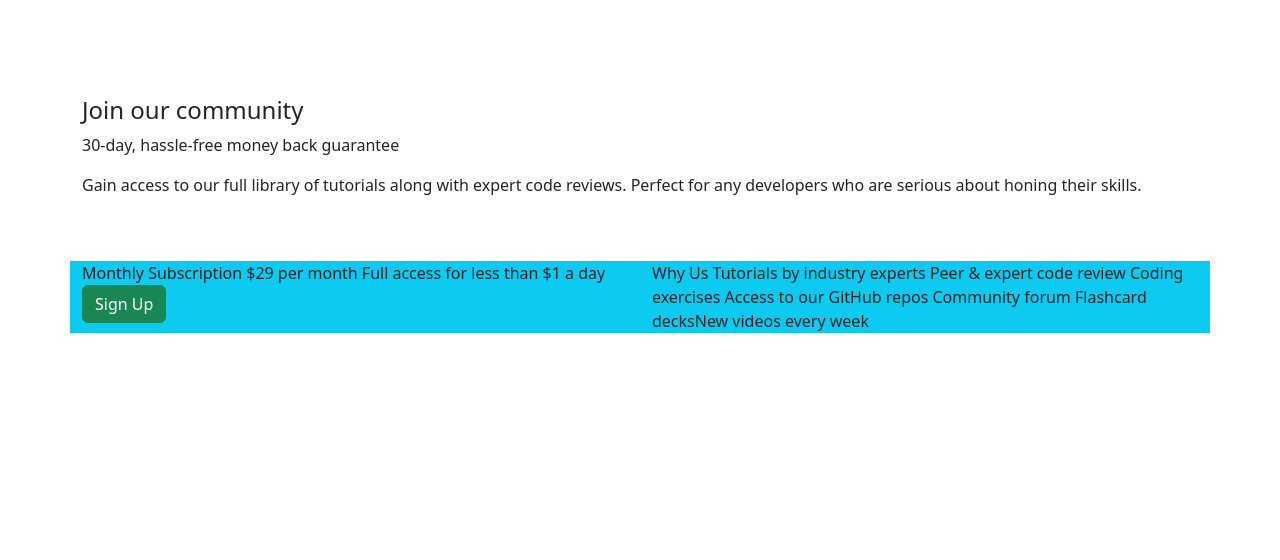
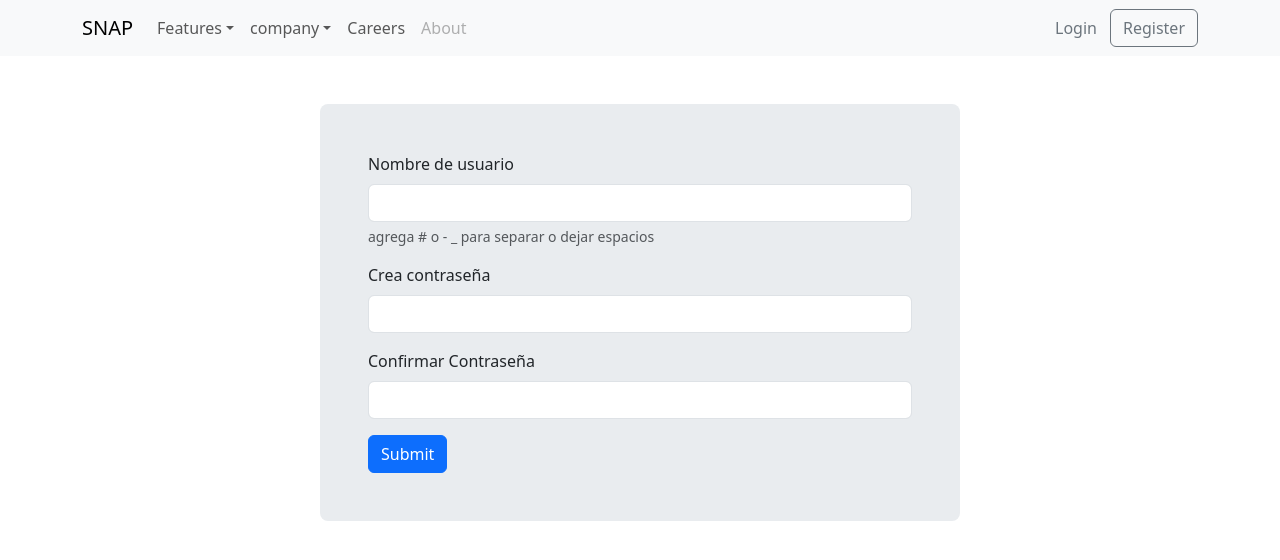
Before and after one commit to Yamile0712/snap_section_bs, a React (Vite) app: page / in a window 1280 px wide. Shown: the top 560 px of the page. Built offline with nearby package versions, Linux system fonts and the light colour scheme.

Commit message:
se agrego los formularios

```diff
--- a/src/App.jsx
+++ b/src/App.jsx
@@ -1,8 +1,10 @@
 import React from 'react'
 /*import {Header} from './components/Header.jsx'
  import { Home } from './Pages/Home'
-import { Careers } from './Pages/Careers.jsx'*/
-import { About } from './Pages/About.jsx'
+import { Careers } from './Pages/Careers.jsx'
+import { About } from './Pages/About.jsx'*/
+import { Login } from './Pages/Login.jsx'
+import { Registre } from './Pages/Registre.jsx'
 
 export const App = () => {
 
@@ -10,8 +12,10 @@ export const App = () => {
     <>
       {/* <Header />
    <Home />
-    <Careers />*/}
+    <Careers />
       <About />
+      <Login />*/}
+      <Registre />
     </>
 
   )
--- a/src/Pages/About.jsx
+++ b/src/Pages/About.jsx
@@ -5,36 +5,49 @@ import { Header } from '../components/Header.jsx'
 export const About = () => {
     return (
         <>
+            <Header />
 
             <br />
             <br />
             <br />
             <br />
 
-            <div className="container d-flex flex-column gap-5" >
+            <div className="container d-flex flex-column gap-5 bg-body-secondary w-100" >
 
                 <div className="row">
-                    <div className="col-sm-11"><h4>Join our community</h4></div>
-                    <p>30-day, hassle-free money back guarantee</p>
+                    <div className="col-11 text-info"><h4>Join our community</h4></div>
+                    <p className='text-success'>30-day, hassle-free money back guarantee</p>
                     <p>  Gain access to our full library of tutorials along with expert code reviews. Perfect for any developers who are serious about honing their skills.</p>
                 </div>
 
-                <div className="row bg-info ">
-                    <div className="col-sm">Monthly Subscription
-                        $29
-                        per month
+                <div className="row bg-info">
+
+                    <div className="col-6 ">
+                        <br />
+                        <h4>Monthly Subscription</h4>
+                        <div className="d-flex align-items-baseline gap-3">
+                            <h2>$29</h2>
+                            <h5> per month</h5>
+                        </div>
                         Full access for less than $1 a day
+                        <br />
+                        <br />
                         <a href="http://www.jango.com" className="btn btn-success">Sign Up</a>
+                        <br />
+                        <br />
                     </div>
 
-                    <div className="col-sm">Why Us
+                    <div className="col-6 bg-info-subtle">
+                        <br />
+                        <h4>Why Us</h4>
+                        <br />
                         Tutorials by industry experts
                         Peer & expert code review
                         Coding exercises
                         Access to our GitHub repos
                         Community forum
                         Flashcard decksNew videos every week
-                        </div>
+                    </div>
                 </div>
             </div>
         </>
--- /dev/null
+++ b/src/Pages/Login.jsx
@@ -0,0 +1,31 @@
+import React from 'react'
+import { Header } from '../components/Header.jsx'
+
+
+
+export const Login = () => {
+    return (
+        <>
+            <Header />
+
+            <form className="container w-50 mt-5 bg-body-secondary p-5 rounded-3">
+                <div className="mb-3">
+                    <label htmlFor="exampleInputEmail1" className="form-label">Correo</label>
+                    <input type="email" className="form-control" id="exampleInputEmail1" aria-describedby="emailHelp"/>
+                        <div id="emailHelp" className="form-text">Nunca compartiremos su correo electrónico con nadie más.</div>
+                </div>
+
+                <div className="mb-3">
+                    <label htmlFor="exampleInputPassword1" className="form-label">Contraseña</label>
+                    <input type="password" className="form-control" id="exampleInputPassword1"/>
+                </div>
+
+                <div className="mb-3 form-check">
+                    <input type="checkbox" className="form-check-input" id="exampleCheck1"/>
+                        <label className="form-check-label" htmlFor="exampleCheck1">Recordar</label>
+                </div>
+                <button type="submit" className="btn btn-primary">Submit</button>
+            </form>
+        </>
+    )
+}
--- /dev/null
+++ b/src/Pages/Registre.jsx
@@ -0,0 +1,26 @@
+import React from "react";
+import { Header } from "../components/Header.jsx";
+
+export const Registre = () => {
+    return (
+        <>
+            <Header />
+            <form className="container w-50 mt-5 bg-body-secondary p-5 rounded-3">
+                <div className="mb-3">
+                    <label htmlFor="exampleInputEmail1" className="form-label">Nombre de usuario</label>
+                    <input type="email" className="form-control" id="exampleInputEmail1" aria-describedby="emailHelp"/>
+                        <div id="emailHelp" className="form-text">agrega # o - _ para separar o dejar espacios</div>
+                </div>
+                <div className="mb-3">
+                    <label htmlFor="exampleInputPassword1" className="form-label">Crea contraseña</label>
+                    <input type="password" className="form-control" id="exampleInputPassword1"/>
+                </div>
+                <div className="mb-3">
+                    <label htmlFor="exampleInputPassword1" className="form-label">Confirmar Contraseña</label>
+                    <input type="password" className="form-control" id="exampleInputPassword1"/>
+                </div>
+                <button type="submit" className="btn btn-primary">Submit</button>
+            </form>
+        </>
+    )
+}
```
